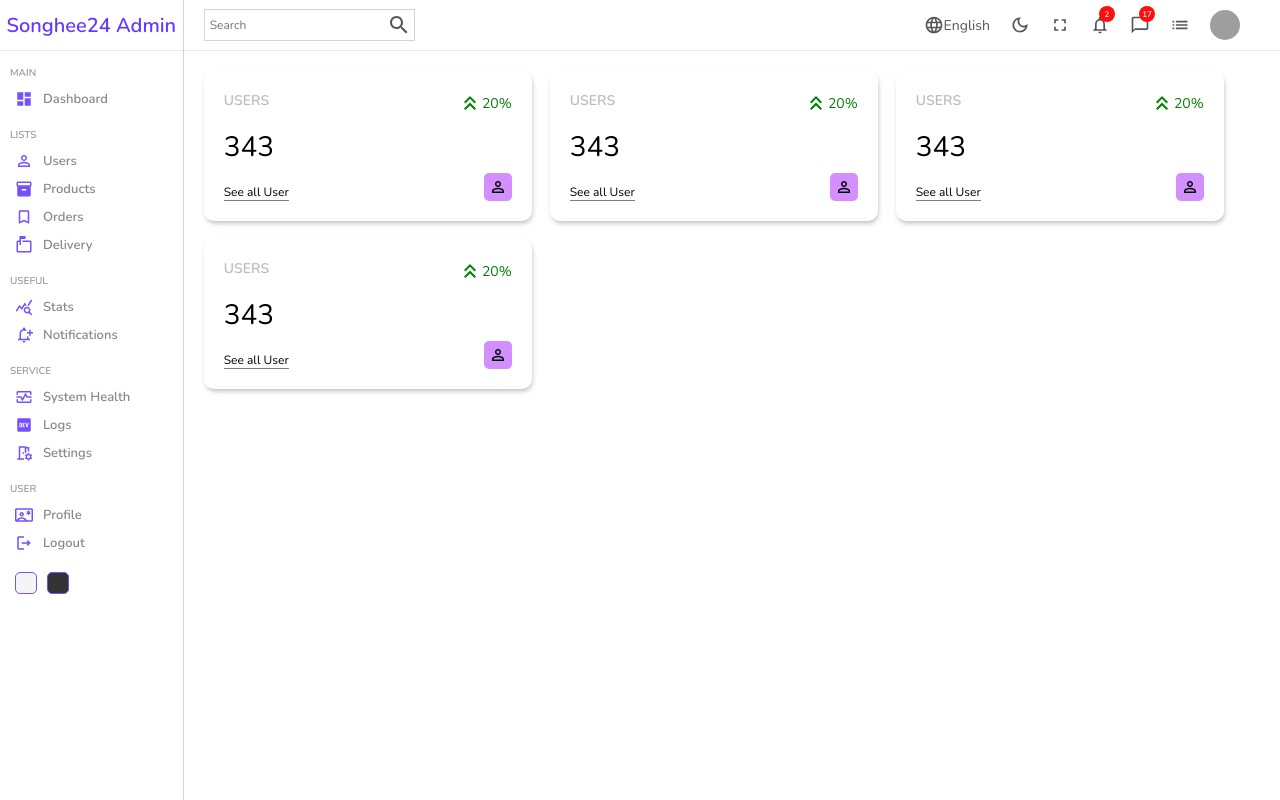
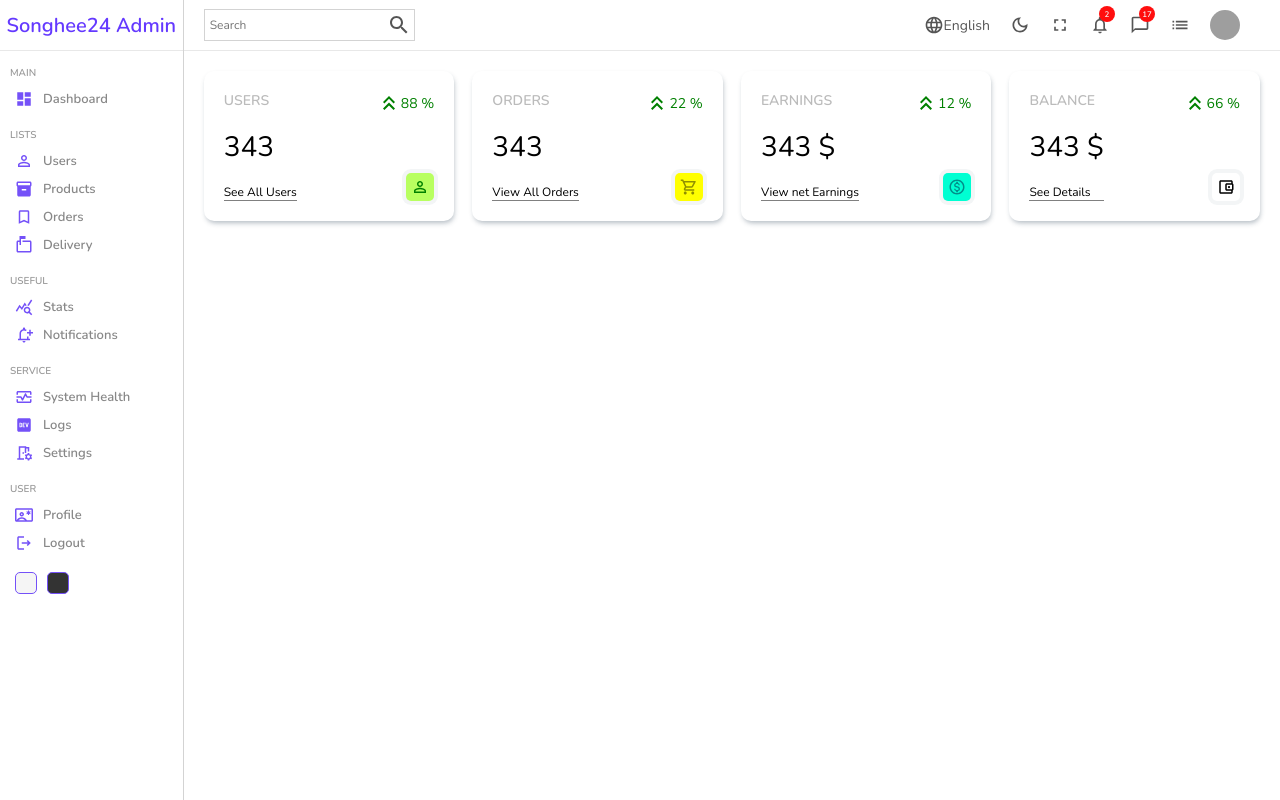
Before and after one commit to songhee24/admin-dashboard, a React (Create React App) app: page / in a window 1280 px wide. Built offline with nearby package versions, Linux system fonts and the light colour scheme; grey boxes are pictures that could not be loaded.

Commit message:
widgets layout created

```diff
--- a/src/components/widget/index.jsx
+++ b/src/components/widget/index.jsx
@@ -1,26 +1,60 @@
 import React from 'react';
 import KeyboardDoubleArrowUpOutlinedIcon from '@mui/icons-material/KeyboardDoubleArrowUpOutlined';
 import PersonOutlineOutlinedIcon from '@mui/icons-material/PersonOutlineOutlined';
+import MonetizationOnOutlinedIcon from '@mui/icons-material/MonetizationOnOutlined';
+import AccountBalanceWalletOutlinedIcon from '@mui/icons-material/AccountBalanceWalletOutlined';
+import CountUp from 'react-countup';
+import { ShoppingCartOutlined } from '@mui/icons-material';
 
 import './widget.scss';
-import CountUp from 'react-countup';
 
-const Widget = ({ type, title, countInfo, link, percentage }) => {
+const Widget = ({ type, amount, percentage }) => {
+    const dataByType = {
+        user: {
+            title: 'USERS',
+            isMoney: false,
+            link: 'See All Users',
+            icon: <PersonOutlineOutlinedIcon className="icon user-icon" />,
+        },
+        order: {
+            title: 'ORDERS',
+            isMoney: false,
+            link: 'View All Orders',
+            icon: <ShoppingCartOutlined className="icon order-icon" />,
+        },
+        earning: {
+            title: 'EARNINGS',
+            isMoney: true,
+            link: 'View net Earnings',
+            icon: <MonetizationOnOutlinedIcon className="icon earning-icon" />,
+        },
+        balance: {
+            title: 'BALANCE',
+            isMoney: true,
+            link: 'See Details',
+            icon: (
+                <AccountBalanceWalletOutlinedIcon className="icon balance-icon" />
+            ),
+        },
+    };
+
+    const { title, isMoney, link, icon } = dataByType[type] || {};
+
     return (
         <div className="widget bounce">
             <div className="left">
                 <span className="title">{title}</span>
                 <span className="counter">
-                    <CountUp end={countInfo} />
+                    <CountUp end={amount} suffix={isMoney ? ' $' : ''} />
                 </span>
                 <span className="link">{link}</span>
             </div>
             <div className="right">
                 <div className="percentage positive">
-                    <KeyboardDoubleArrowUpOutlinedIcon />{' '}
-                    <CountUp end={percentage} suffix={'%'} />
+                    <KeyboardDoubleArrowUpOutlinedIcon />
+                    <CountUp end={percentage} suffix={' %'} />
                 </div>
-                <PersonOutlineOutlinedIcon className="icon" />
+                {icon}
             </div>
         </div>
     );
--- a/src/components/widget/widget.scss
+++ b/src/components/widget/widget.scss
@@ -1,6 +1,7 @@
 .widget {
   display: flex;
-  width: 288px;
+  //width: 288px;
+  flex: 1;
   height: 110px;
   justify-content: space-between;
   padding: 20px;
@@ -54,9 +55,26 @@
     .icon {
       font-size: 18px;
       padding: 5px;
-      background-color: #d38eff;
       border-radius: 5px;
       align-self: flex-end;
+      -webkit-box-shadow: 0 0 0 4px rgba(34, 60, 80, 0.05);
+      -moz-box-shadow: 0 0 0 4px rgba(34, 60, 80, 0.05);
+      box-shadow: 0 0 0 4px rgba(34, 60, 80, 0.05);
+    }
+
+    .user-icon {
+      color: green;
+      background-color: #b8ff60;
+    }
+
+    .order-icon {
+      color: #8f8f00;
+      background-color: yellow;
+    }
+
+    .earning-icon {
+      color: #008f8a;
+      background-color: #00ffd2;
     }
 
   }
--- a/src/pages/home/Home.jsx
+++ b/src/pages/home/Home.jsx
@@ -14,30 +14,30 @@ const Home = () => {
                     <Widget
                         type="user"
                         title="USERS"
-                        countInfo="343"
+                        amount="343"
                         link="See all User"
-                        percentage="20"
+                        percentage="88"
                     />
                     <Widget
                         type="order"
                         title="USERS"
-                        countInfo="343"
+                        amount="343"
                         link="See all User"
-                        percentage="20"
+                        percentage="22"
                     />
                     <Widget
-                        type="erarning"
+                        type="earning"
                         title="USERS"
-                        countInfo="343"
+                        amount="343"
                         link="See all User"
-                        percentage="20"
+                        percentage="12"
                     />
                     <Widget
                         type="balance"
                         title="USERS"
-                        countInfo="343"
+                        amount="343"
                         link="See all User"
-                        percentage="20"
+                        percentage="66"
                     />
                 </div>
             </div>
--- a/src/pages/home/home.scss
+++ b/src/pages/home/home.scss
@@ -20,6 +20,9 @@
       .widget:nth-child(3) {
         animation-delay: 0.3s;
       }
+      .widget:nth-child(4) {
+        animation-delay: 0.5s;
+      }
     }
   }
 }
```
